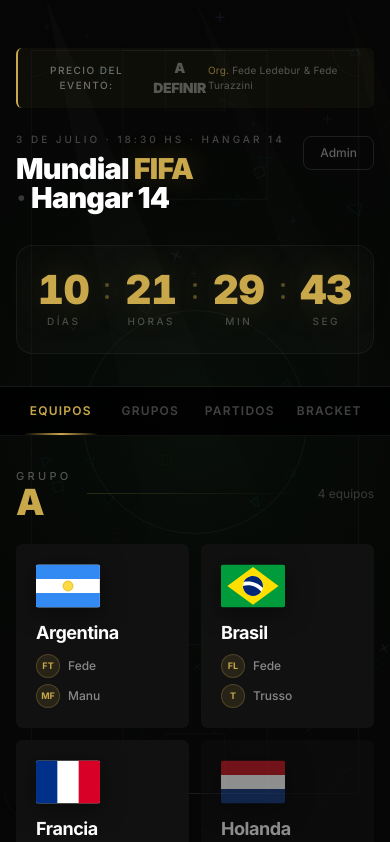
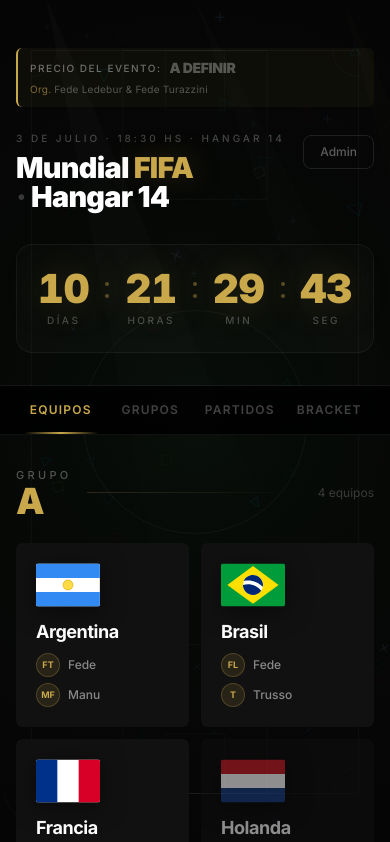
Before and after one commit to fedeturazzini/mundialHangar14, a Next.js app: page / in a window 390 px wide. Shown: the top 842 px of the page. Built offline with nearby package versions, Linux system fonts and the light colour scheme; no server answers; the database is empty.

Commit message:
fix: precio/organizadores box responsive — column on mobile, row on desktop

```diff
--- a/app/page.tsx
+++ b/app/page.tsx
@@ -139,7 +139,7 @@
         >
           {/* Precio + Organizadores — box con acento dorado */}
           <div
-            className="flex items-center justify-between mb-6 px-3 py-2.5"
+            className="flex flex-col sm:flex-row sm:items-center sm:justify-between gap-1 sm:gap-0 mb-6 px-3 py-2.5"
             style={{
               background: 'rgba(201,168,76,0.05)',
               borderRadius: '6px',
@@ -179,7 +179,7 @@
                   className="flex items-center gap-2 group"
                   style={{ cursor: isAdmin ? 'pointer' : 'default' }}
                 >
-                  <span className="text-[10px] text-white/40 tracking-[0.15em] uppercase font-medium">
+                  <span className="text-[10px] text-white/40 tracking-[0.15em] uppercase font-medium whitespace-nowrap">
                     Precio del evento:
                   </span>
                   <span
```
